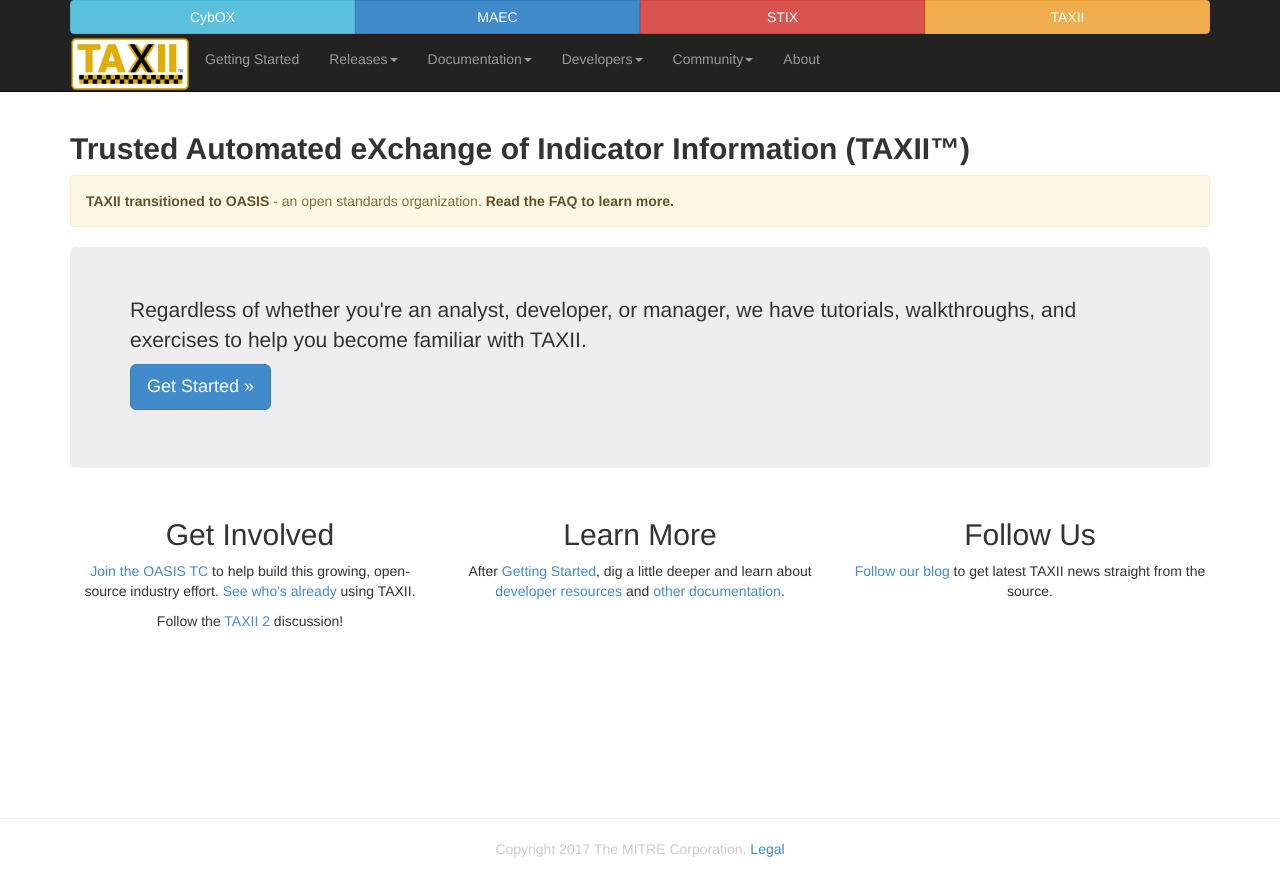
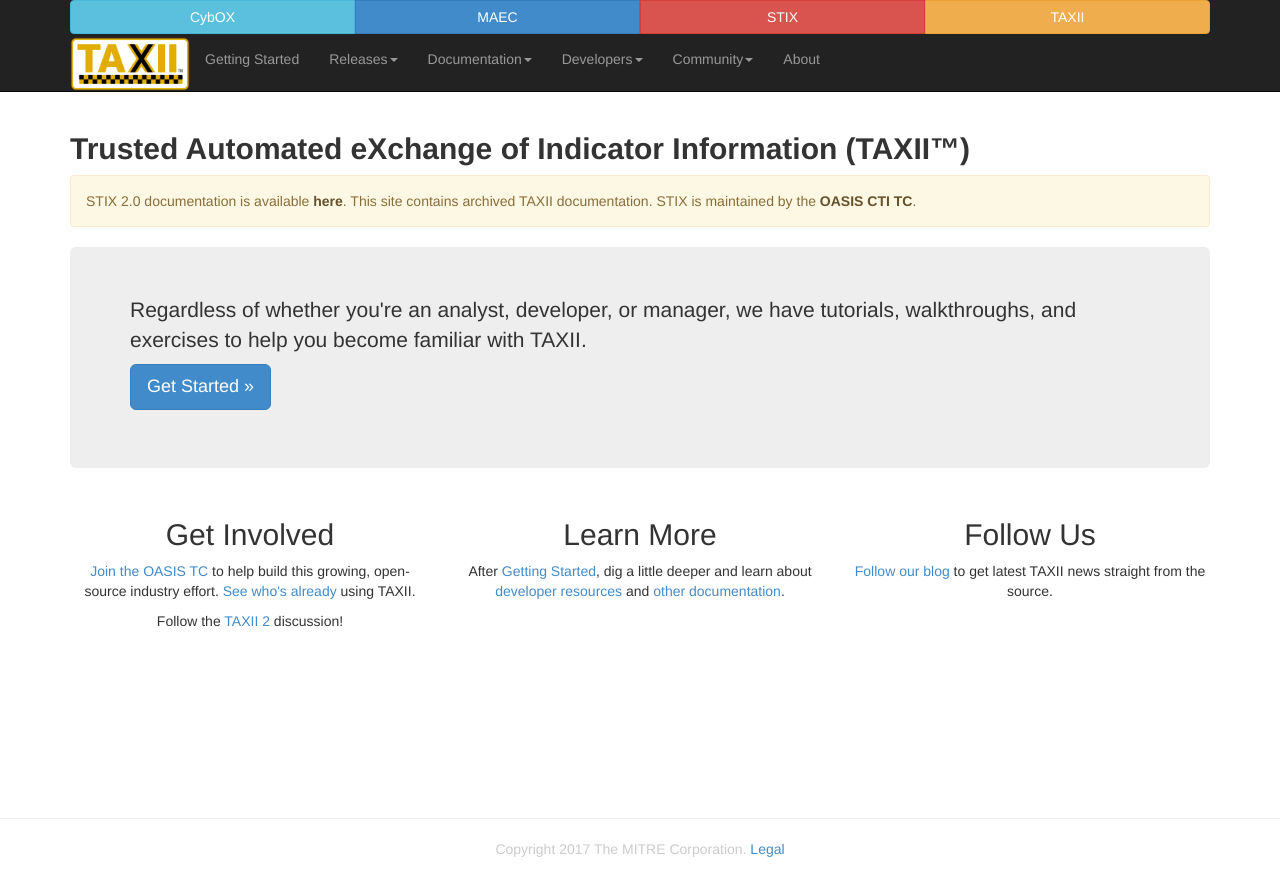
Before and after one commit to TAXIIProject/taxiiproject.github.io, a Jekyll site: the page built from index.md, in a window 1280 px wide. Shown: the top 896 px of the page. Built offline with Jekyll 4.4.1, drawn with Linux system fonts in a browser that asks for light colours.

Commit message:
Updated Banner with STIX 2.0 info

```diff
--- a/index.md
+++ b/index.md
@@ -8,11 +8,7 @@ no_in_page_title: true
 <h2><strong>Trusted Automated eXchange of Indicator Information (TAXII™)</strong></h2>
 
 <div class="alert alert-warning" role="alert">
-  <a href="https://www.oasis-open.org/committees/tc_home.php?wg_abbrev=cti" class="alert-link">
-  TAXII transitioned to OASIS </a>
-  - an open standards organization.
-  <a href="https://stixproject.github.io/oasis-faq.pdf" class="alert-link">
-  Read the FAQ to learn more.</a>
+  STIX 2.0 documentation is available <a href="https://oasis-open.github.io/cti-documentation/" class="alert-link">here</a>. This site contains archived TAXII documentation. STIX is maintained by the <a href="https://www.oasis-open.org/committees/tc_home.php?wg_abbrev=cti" class="alert-link"> OASIS CTI TC</a>.
 </div>
 
 <div class="jumbotron">
```
